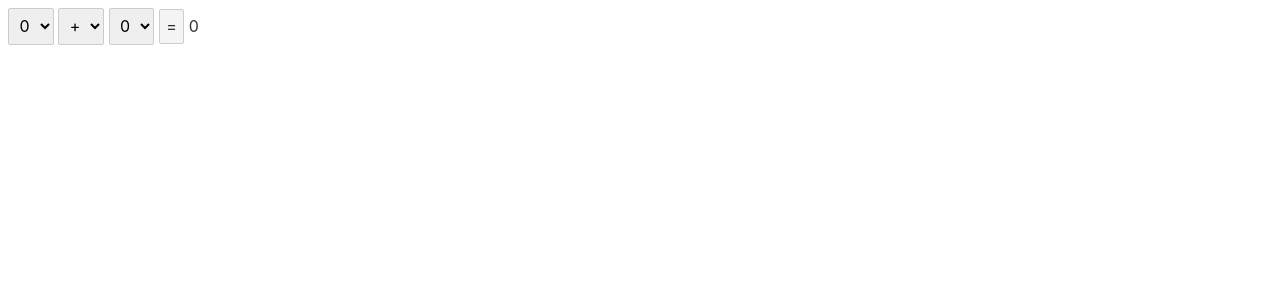
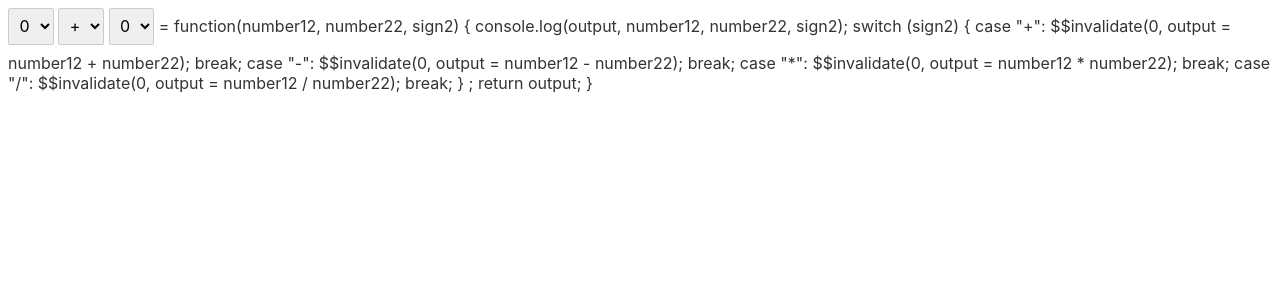
Before and after one commit to ravi0the0sun/svelte-app, a Svelte app: page / in a window 1280 px wide. Shown: the top 300 px of the page. Built offline with nearby package versions, Linux system fonts and the light colour scheme.

Commit message:
new logic

```diff
--- a/src/App.svelte
+++ b/src/App.svelte
@@ -1,14 +1,13 @@
 <script>
+
+	import { onMount } from 'svelte';
 
 	const num = [0, 1, 2, 3, 4, 5, 6, 7, 8, 9];
 	const signs = ['+','-','/','*'];
 	let sign;
 	let number1 = 0;
 	let number2 = 0;
-	let output = 0;
-	console.log(output, number1, number2, sign);
-
-	function handle() {
+	$: output = function (number1, number2, sign) {
 		console.log(output, number1, number2, sign);
 
 		switch(sign) {
@@ -17,8 +16,9 @@
 			case('*') : output = number1 * number2; break;
 			case('/') : output = number1 / number2; break;
 		};
+		return output;
+	};
 
-	}
 </script>
 
 <main>
@@ -31,7 +31,7 @@
 	<select bind:value={number2}>{#each num as number2}
 		<option>{number2}</option>
 	{/each}</select>
-	<button on:click={handle}>=</button> {output}
+	= {output}
 
 </main>
 
--- a/src/main.js
+++ b/src/main.js
@@ -3,7 +3,7 @@ import App from './App.svelte';
 const app = new App({
 	target: document.body,
 	props: {
-		name: 'world'
+
 	}
 });
 
```
